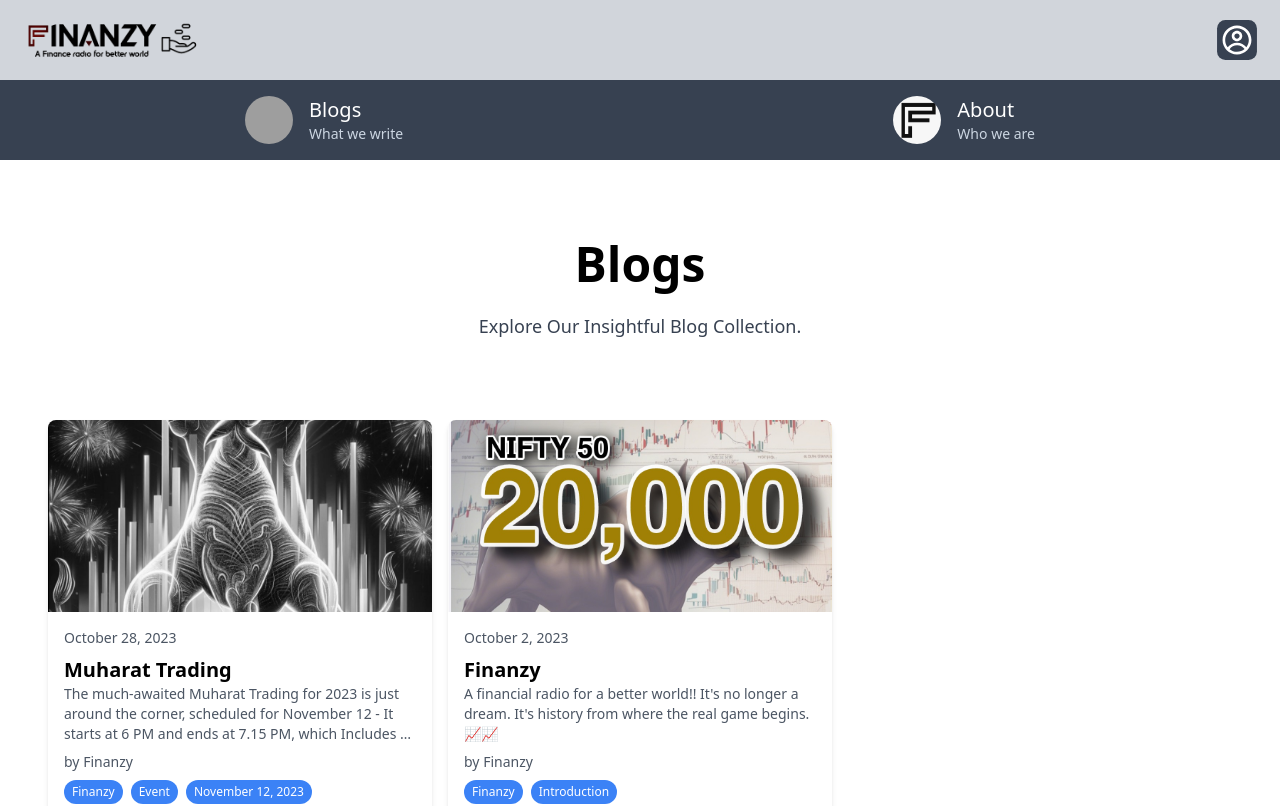
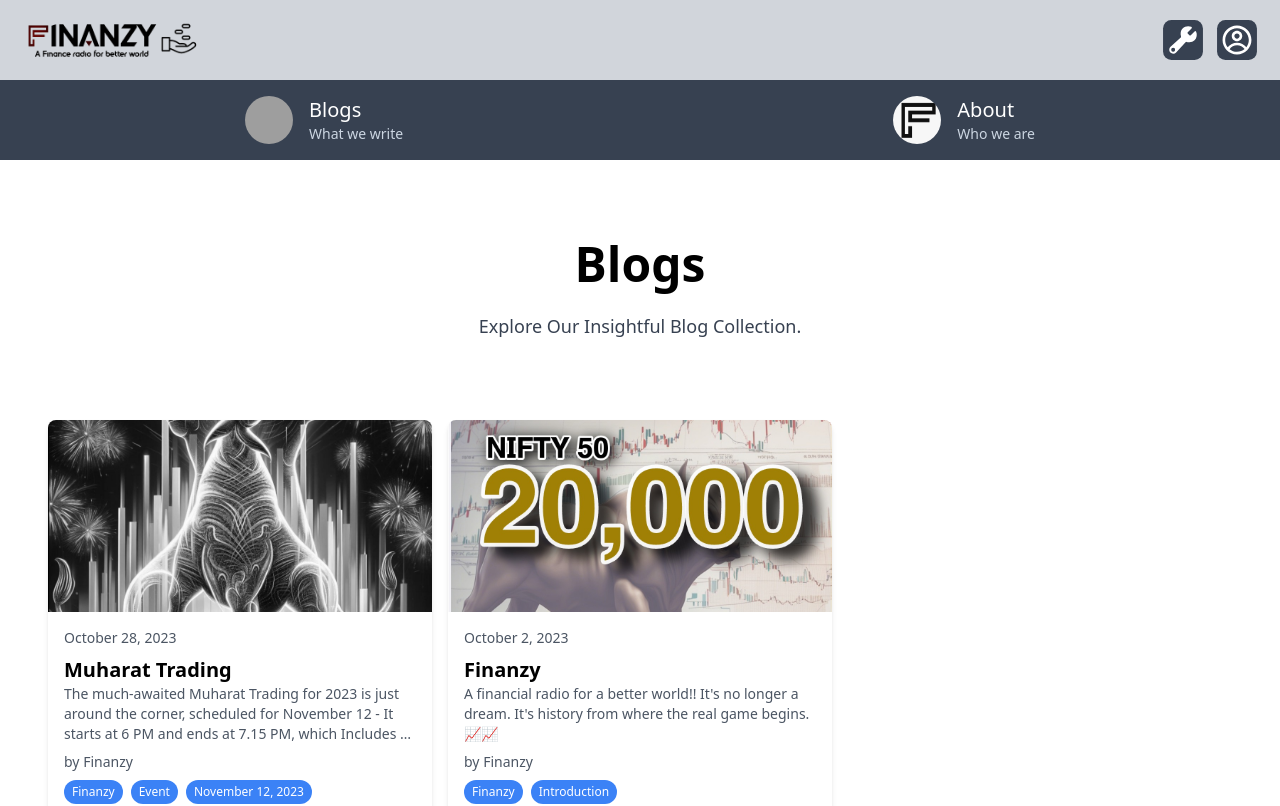
Before and after one commit to v-house/my-finance-life, a Next.js app: page / in a window 1280 px wide. Shown: the top 806 px of the page. Built offline with nearby package versions, Linux system fonts and the light colour scheme; grey boxes are pictures that could not be loaded.

Commit message:
Build button in Navbar

```diff
--- a/components/Navbar.tsx
+++ b/components/Navbar.tsx
@@ -1,6 +1,6 @@
 import Image from "next/image";
 import Link from "next/link";
-import { useRouter } from "next/router";
+import { IoBuild } from "react-icons/io5";
 import { CgProfile } from "react-icons/cg";
 
 const Navbar = () => {
@@ -19,6 +19,13 @@
               </a>
             </Link>
             <div className="flex gap-1 lg:gap-4 items-center">
+              <a
+                href="/build"
+                title="Build"
+                className="text-2xl lg:text-3xl lg:scale-105 bg-gray-700 text-white p-1 rounded-lg"
+              >
+                <IoBuild />
+              </a>
               <a
                 href="/profile"
                 title="Profile"
```
